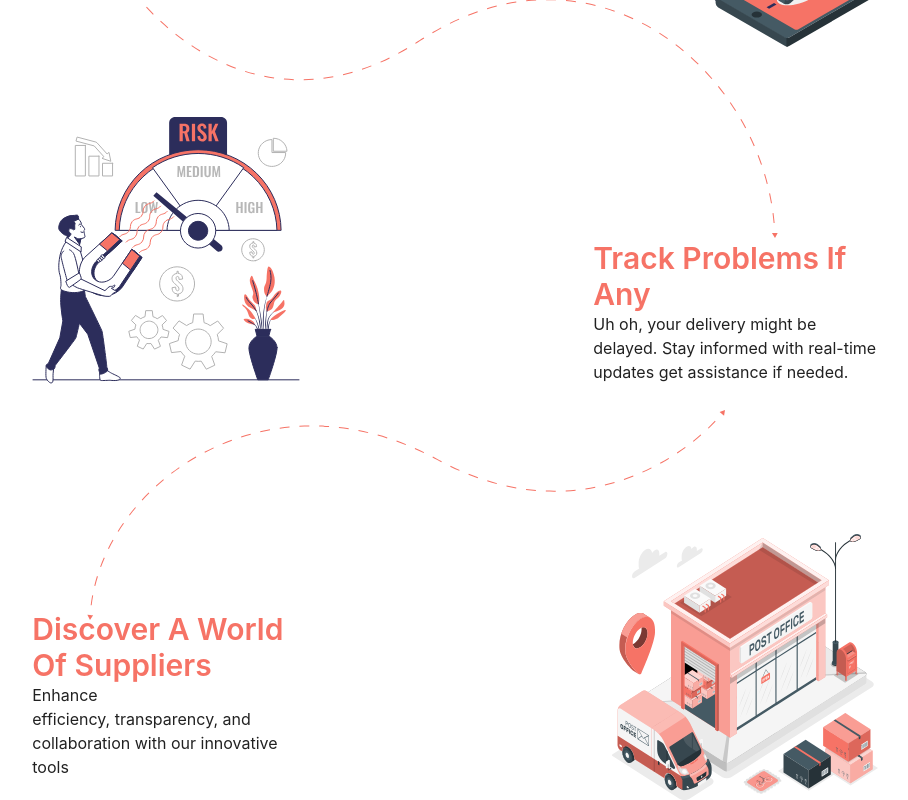
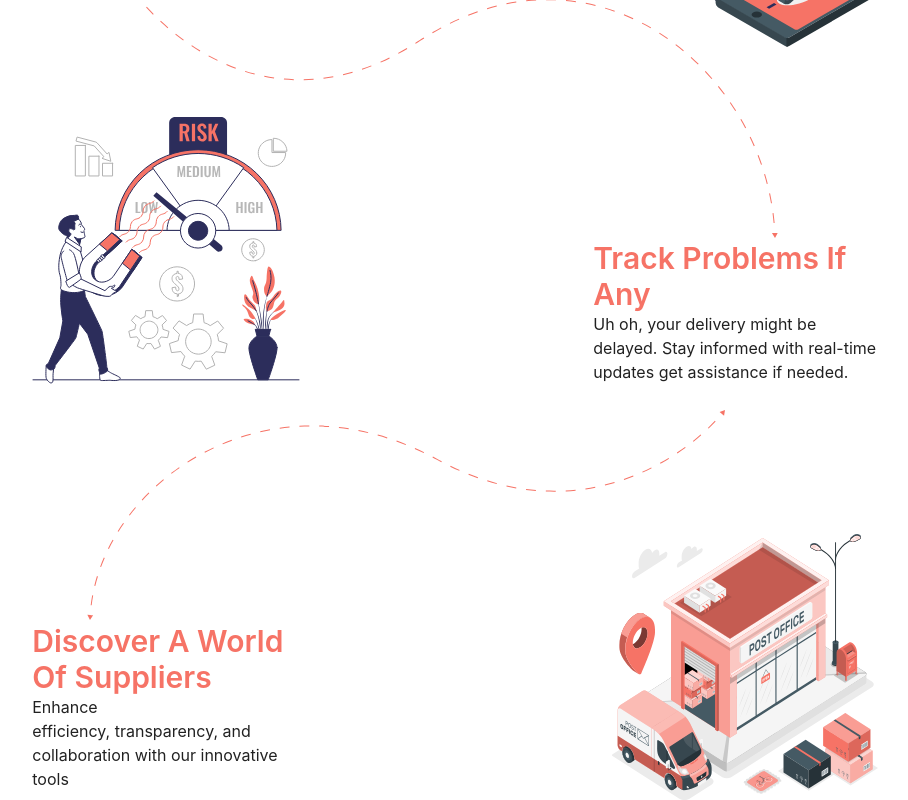
Before and after one commit to Rahim-444/GhackWebsiteFront, a React (Vite) app: page / in a window 1280 px wide. Shown: the part 1063-1863 px from the top of the page, without its empty margins (185-1093 px from the left). Built offline with nearby package versions, Linux system fonts and the light colour scheme.

Commit message:
small update on the risk component

```diff
--- a/src/component/home/Risk.jsx
+++ b/src/component/home/Risk.jsx
@@ -41,7 +41,7 @@ const Risk = () => {
 
         <div className="flex justify-around mt-20">
           <div className="w-1/4 flex flex-col justify-center items-baseline">
-            <h1 className="text-custom-orange text-3xl font-semibold mt-14">
+            <h1 className="text-custom-orange text-3xl font-semibold mt-20">
               Discover A World Of Suppliers
             </h1>
             <p>
```
